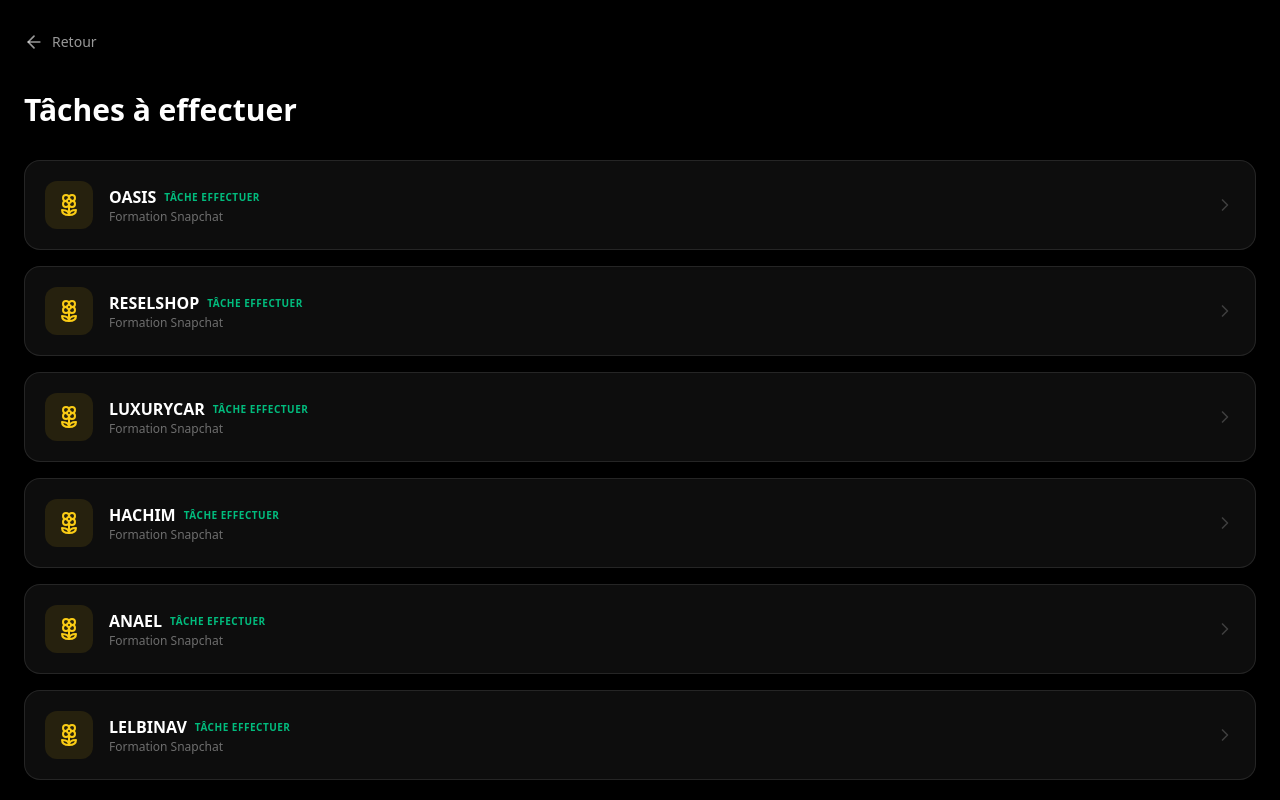
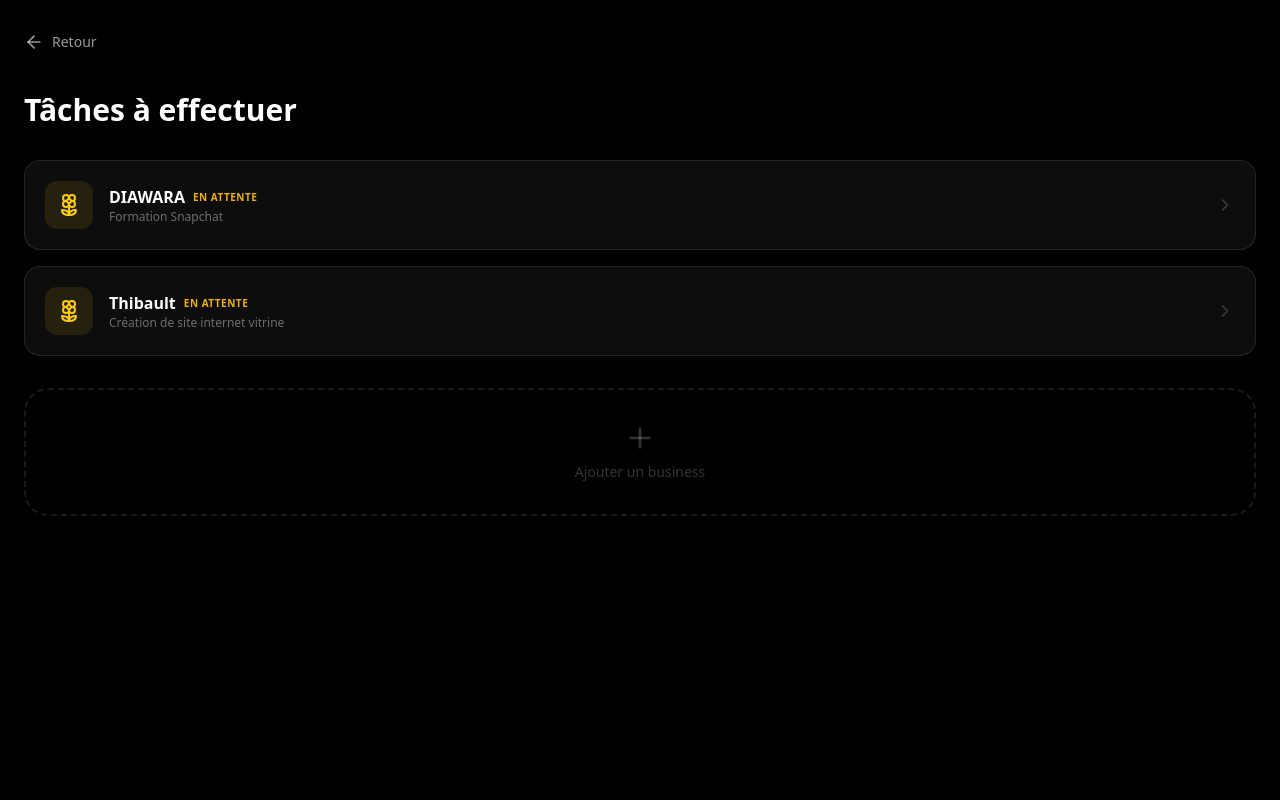
Before and after one commit to layiacademy1-sketch/RABAB, a React (Vite) app: page / in a window 1280 px wide. Both pictures are taken after a click on the button "ACCÈS AUX TÂCHES". Built offline with nearby package versions, Linux system fonts and the light colour scheme.

Commit message:
feat: Update business data
Replaced old business entries with new ones, including updated names, snapchat handles, and pricing.

```diff
--- a/src/App.tsx
+++ b/src/App.tsx
@@ -40,81 +40,29 @@ interface Business {
 
 const BUSINESSES: Business[] = [
   {
-    id: 'oasis',
-    name: 'OASIS',
+    id: 'diawara',
+    name: 'DIAWARA',
     subtitle: 'Formation Snapchat',
     status: 'special',
     info: {
-      nom: 'OASIS',
+      nom: 'DIAWARA',
       mail: 'non communiqué',
-      telephone: '06 67 66 09 74',
-      snapchat: 'oasispomcassis6',
-      prixFacture: '250 €'
+      telephone: 'non communiqué',
+      snapchat: 'miro.gdd',
+      prixFacture: '129,99 €'
     }
   },
   {
-    id: 'reselshop',
-    name: 'RESELSHOP',
-    subtitle: 'Formation Snapchat',
+    id: 'thibault',
+    name: 'Thibault',
+    subtitle: 'Création de site internet vitrine',
     status: 'special',
     info: {
-      nom: 'RESELSHOP',
+      nom: 'Thibault',
       mail: 'non communiqué',
       telephone: 'non communiqué',
-      snapchat: 'iam_reselshop',
-      prixFacture: '250 €'
-    }
-  },
-  {
-    id: 'luxurycar',
-    name: 'LUXURYCAR',
-    subtitle: 'Formation Snapchat',
-    status: 'special',
-    info: {
-      nom: 'LUXURYCAR',
-      mail: 'non communiqué',
-      telephone: 'non communiqué',
-      snapchat: 'luxurycar76',
-      prixFacture: '250 €'
-    }
-  },
-  {
-    id: 'hachim',
-    name: 'HACHIM',
-    subtitle: 'Formation Snapchat',
-    status: 'special',
-    info: {
-      nom: 'HACHIM',
-      mail: 'non communiqué',
-      telephone: 'non communiqué',
-      snapchat: 'hachim269',
-      prixFacture: '250 €'
-    }
-  },
-  {
-    id: 'anael',
-    name: 'ANAEL',
-    subtitle: 'Formation Snapchat',
-    status: 'special',
-    info: {
-      nom: 'ANAEL',
-      mail: 'non communiqué',
-      telephone: '06 08 63 06 44',
-      snapchat: 'non communiqué',
-      prixFacture: '250 €'
-    }
-  },
-  {
-    id: 'lelbinav',
-    name: 'LELBINAV',
-    subtitle: 'Formation Snapchat',
-    status: 'special',
-    info: {
-      nom: 'LELBINAV',
-      mail: 'non communiqué',
-      telephone: '07 64 44 85 76',
-      snapchat: 'L_lelb2021',
-      prixFacture: '250 €'
+      snapchat: 'tidji76',
+      prixFacture: '99,99 €'
     }
   },
 ];
@@ -188,7 +136,7 @@ const Dashboard = ({ onNavigate }: { onNavigate: (view: View) => void, key?: Rea
           <div className="absolute top-0 left-0 w-full h-1 bg-gradient-to-r from-transparent via-[#FACC15] to-transparent opacity-50" />
           <p className="text-black/40 text-[10px] font-bold mb-3 uppercase tracking-[0.2em]">Total généré depuis le début</p>
           <div className="flex items-baseline space-x-2">
-            <h3 className="text-black text-6xl font-black tracking-tighter">890</h3>
+            <h3 className="text-black text-6xl font-black tracking-tighter">970</h3>
             <span className="text-[#FACC15] text-3xl font-bold">€</span>
           </div>
         </motion.div>
@@ -245,7 +193,7 @@ const BusinessList = ({ onBack, onSelect }: { onBack: () => void, onSelect: (b:
               <div>
                 <div className="flex items-center space-x-2">
                   <h3 className="text-white font-bold">{business.name}</h3>
-                  <span className="text-emerald-500 text-[10px] font-bold uppercase tracking-wider">Tâche effectuer</span>
+                  <span className="text-yellow-500 text-[10px] font-bold uppercase tracking-wider">En attente</span>
                 </div>
                 <p className="text-white/40 text-xs">
                   {business.subtitle || (business.status === 'coming-soon' ? 'Bientôt disponible' : 'Actif')}
```
